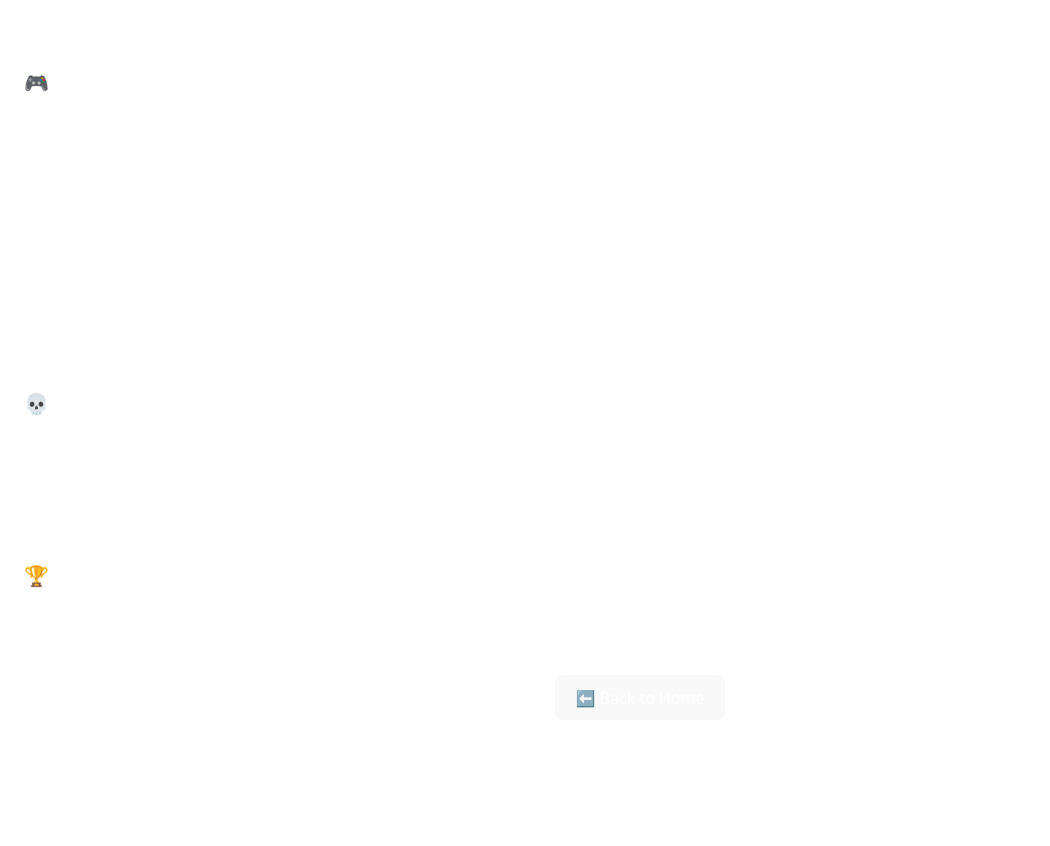
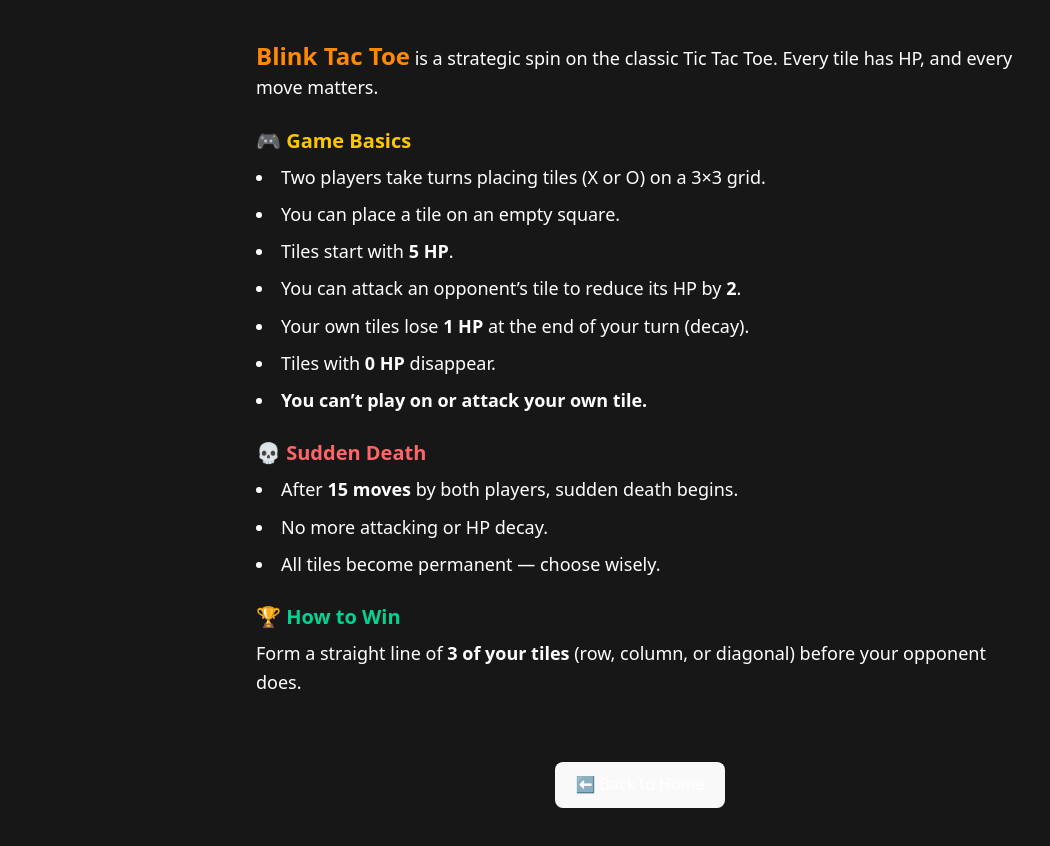
Before and after one commit to Lakshya182005/BlinkTicTacToe, a React (Vite) app: page /rules in a window 1280 px wide. Shown: the whole page, without its empty margins (0-1050 px from the left). Before the commit the page ends 800 px from the top, so only its background shows below. Built offline with nearby package versions, Linux system fonts and the light colour scheme.

Commit message:
enhanced UI for Rules page

```diff
--- a/src/components/Rules.jsx
+++ b/src/components/Rules.jsx
@@ -5,57 +5,43 @@ const Rules = () => {
   const navigate = useNavigate();
 
   return (
-    <div className="min-h-screen min-w-screen  bg-misty-grey p-6 flex flex-col gap-4 text-white">
-      <div className="space-y-4 text-lg leading-relaxed">
+    <div className="min-w-screen min-h-screen bg-neutral-900 text-white p-6 flex flex-col gap-6 sm:px-12 sm:py-10">
+      <div className="max-w-3xl mx-auto space-y-6 text-lg leading-relaxed">
         <p>
-          <strong>Blink Tac Toe</strong> is a strategic spin on the classic Tic
-          Tac Toe. Every tile has HP, and every move matters.
+          <span className="text-2xl font-bold text-orange-400">Blink Tac Toe</span> is a strategic spin on the classic Tic Tac Toe. Every tile has HP, and every move matters.
         </p>
 
-        <h2 className="text-xl font-semibold">🎮 Game Basics</h2>
-        <ul className="list-disc list-inside space-y-2">
+        <section>
+          <h2 className="text-xl font-semibold text-yellow-400">🎮 Game Basics</h2>
+          <ul className="list-disc list-inside space-y-2 mt-2">
             <li>Two players take turns placing tiles (X or O) on a 3×3 grid.</li>
             <li>You can place a tile on an empty square.</li>
-          <li>
-            Tiles start with <strong>5 HP</strong>.
-          </li>
-          <li>
-            You can attack an opponent’s tile to reduce its HP by{" "}
-            <strong>2</strong>.
-          </li>
-          <li>
-            Your own tiles lose <strong>1 HP</strong> at the end of your turn
-            (decay).
-          </li>
-          <li>
-            Tiles with <strong>0 HP</strong> disappear.
-          </li>
-          <li>
-            You <strong>can’t play on or attack your own tile</strong>.
-          </li>
+            <li>Tiles start with <strong>5 HP</strong>.</li>
+            <li>You can attack an opponent’s tile to reduce its HP by <strong>2</strong>.</li>
+            <li>Your own tiles lose <strong>1 HP</strong> at the end of your turn (decay).</li>
+            <li>Tiles with <strong>0 HP</strong> disappear.</li>
+            <li><strong>You can’t play on or attack your own tile.</strong></li>
           </ul>
+        </section>
 
-
-        <h2 className="text-xl font-semibold mt-6">💀 Sudden Death</h2>
-        <ul className="list-disc list-inside space-y-2">
-          <li>
-            After <strong>15 moves</strong> by both players, sudden death
-            begins.
-          </li>
+        <section>
+          <h2 className="text-xl font-semibold text-red-400 mt-4">💀 Sudden Death</h2>
+          <ul className="list-disc list-inside space-y-2 mt-2">
+            <li>After <strong>15 moves</strong> by both players, sudden death begins.</li>
             <li>No more attacking or HP decay.</li>
             <li>All tiles become permanent — choose wisely.</li>
           </ul>
+        </section>
 
-        <h2 className="text-xl font-semibold mt-6">🏆 How to Win</h2>
-        <p>
-          Form a straight line of <strong>3 of your tiles</strong> (row, column,
-          or diagonal) before your opponent does.
-        </p>
+        <section>
+          <h2 className="text-xl font-semibold text-emerald-400 mt-4">🏆 How to Win</h2>
+          <p className="mt-2">Form a straight line of <strong>3 of your tiles</strong> (row, column, or diagonal) before your opponent does.</p>
+        </section>
       </div>
 
       <button
         onClick={() => navigate("/")}
-        className="mt-6 self-center px-6 py-2 bg-dusk-orange text-white rounded-lg hover:scale-105 transition"
+        className="mt-10 self-center px-6 py-3 rounded-xl bg-orange-500 hover:bg-orange-600 transition text-white text-lg font-medium"
       >
         ⬅️ Back to Home
       </button>
```
Lines whose indentation alone changed are shown as unchanged.
